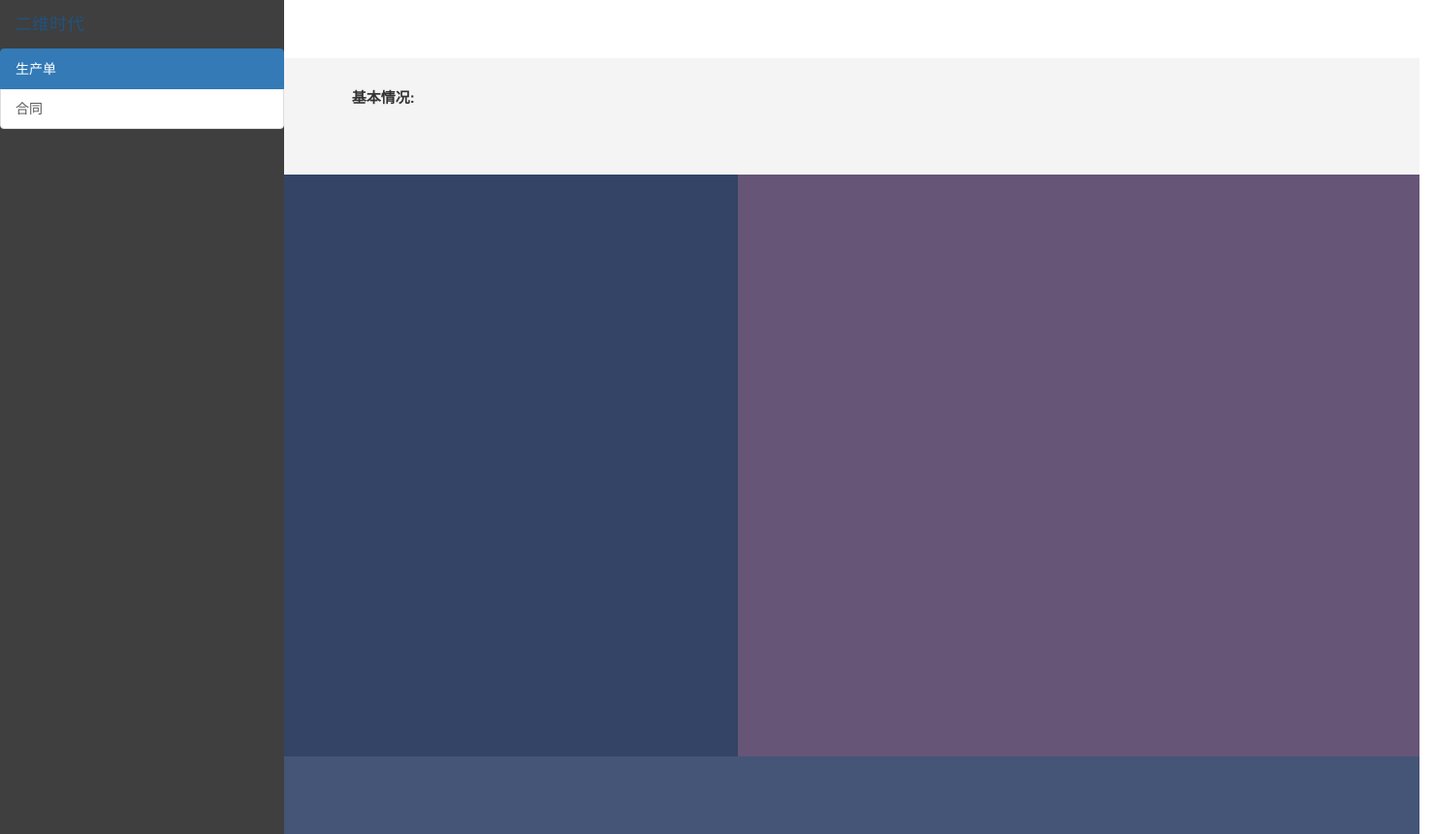
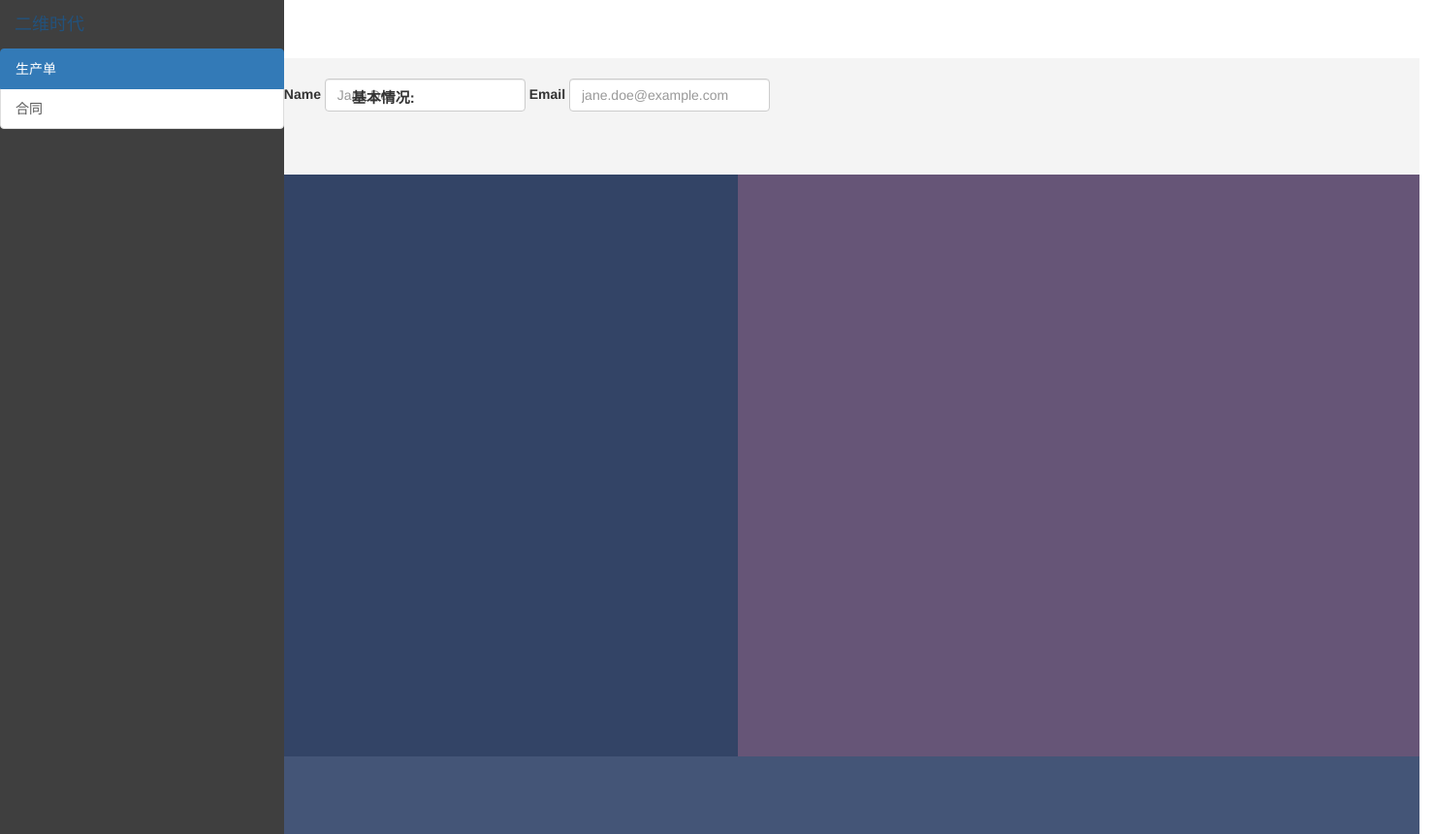
Before and after one commit to lfsluoye/codetimeproject, a Django app: page /codetime/product/ in a window 1480 px wide. Shown: the whole page at 97% size. Run offline with Django 3.2, Linux system fonts and the light colour scheme; some libraries are stand-ins or nearby versions.

Commit message:
添加form

```diff
--- a/codetime/static/css/product.css
+++ b/codetime/static/css/product.css
@@ -1,10 +1,13 @@
 .textleft{
 	left: 70px;
+	position: relative;
 }
 .titlelabel{
-	position: relative;
 	top:30px;
 	font-size: 15px;
 	font-weight: 700;
 	width: 111px;
 }
+.label1{
+	top:60px;
+}
--- a/codetime/templates/codetime/product.html
+++ b/codetime/templates/codetime/product.html
@@ -3,7 +3,7 @@
 <head>
 	<meta charset="UTF-8">
 	<meta name="viewport" content="width=device-width, initial-scale=1">
-	<title>测试首页</title>
+	<title>生产单</title>
 	{% load static %}
 	<link rel="stylesheet" href="{% static 'dist/css/bootstrap.min.css' %}">
 	<script href="{% static 'dist/js/jquery.min.js' %}"></script>
@@ -30,12 +30,23 @@
 			<div class="contenthead">
 
 			</div>
+			<form class="form-inline">
 				<div class="contentbody">
-				<div class="bodyhead textleft">
+					<div class="bodyhead">
 						<div class="titlelabel textleft">
 							<span>基本情况:</span>
 						</div>
+						<div class="label1">
 
+						</div>
+						<div class="form-group">
+						    <label for="exampleInputName2">Name</label>
+						    <input type="text" class="form-control" id="exampleInputName2" placeholder="Jane Doe">
+					    </div>
+					    <div class="form-group">
+						    <label for="exampleInputEmail2">Email</label>
+						    <input type="email" class="form-control" id="exampleInputEmail2" placeholder="jane.doe@example.com">
+					    </div>
 					</div>
 					<div class="contentsubbody">
 						<div class="bodyone">
@@ -48,6 +59,8 @@
 
 					</div>
 				</div>
+			</form>
+
 
 		</div>
 	</div>
```
Lines whose indentation alone changed are shown as unchanged.
